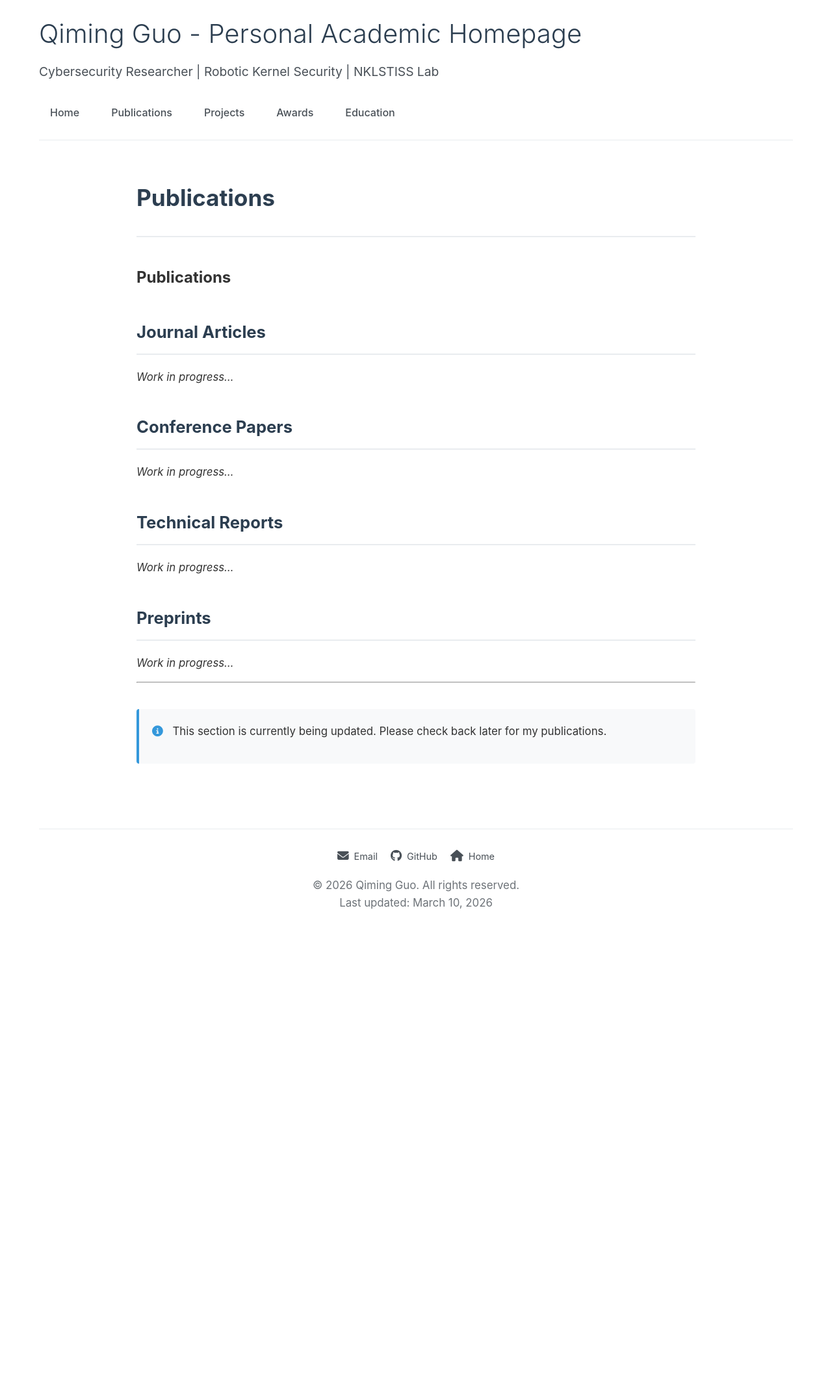
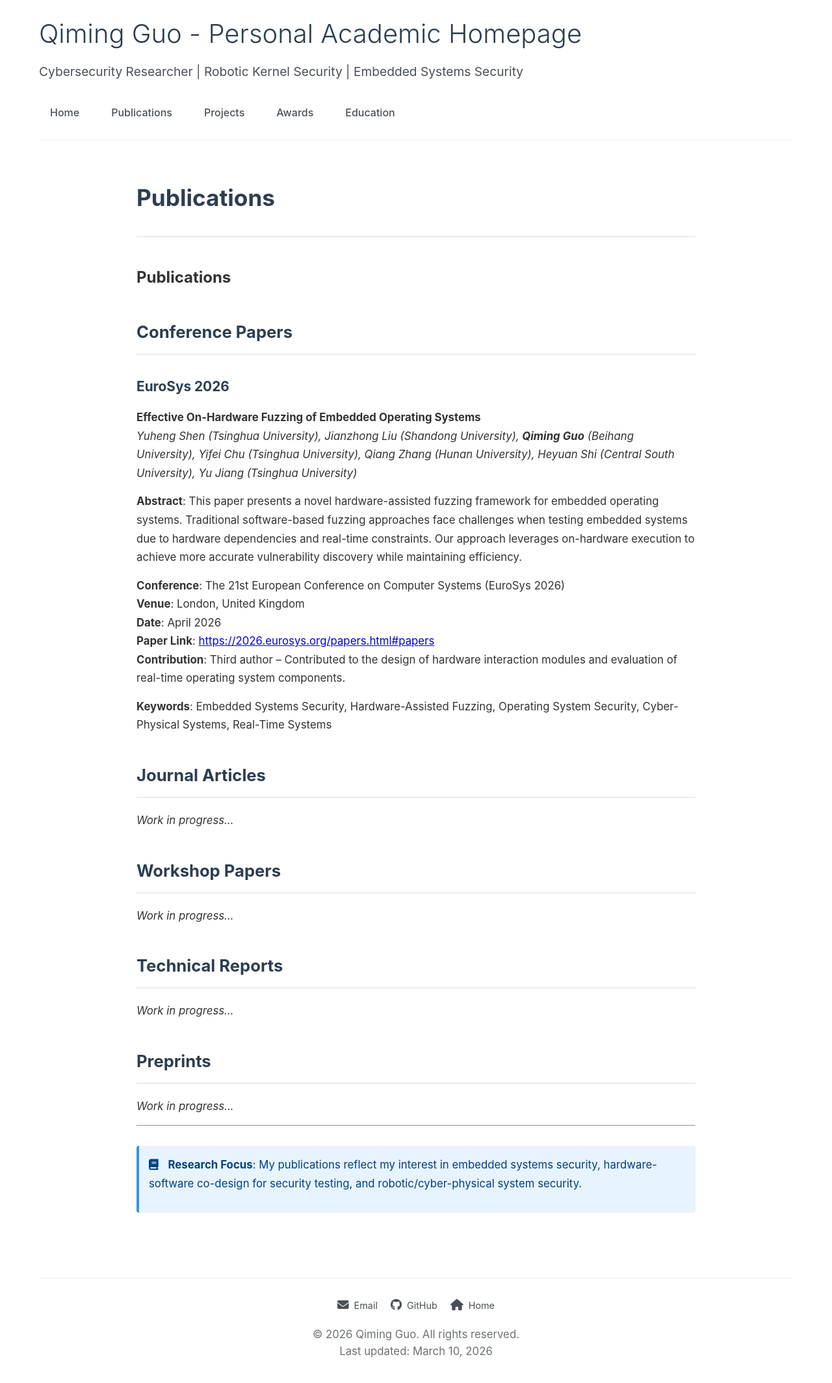
Before and after one commit to grubwithu/grubwithu.github.io, a Jekyll site: the page built from publications.md, in a window 1280 px wide. Shown: the whole page at 65% size. Built offline with Jekyll 4.4.1, drawn with Linux system fonts in a browser that asks for light colours; before the commit the page ends 1438 px from its top, so only the background shows below that.

Commit message:
Update website with accurate information
- Corrected NKLSTISS Lab affiliation: clarified as research collaboration
- Added EuroSys 2026 publication: 'Effective On-Hardware Fuzzing of Embedded Operating Systems'
- Updated research focus to include embedded systems security
- Enhanced publications page with conference paper details
- Updated projects page with hardware-assisted fuzzing research
- Refined educational background information

```diff
--- a/_config.yml
+++ b/_config.yml
@@ -1,6 +1,6 @@
 # Site Settings
 title: "Qiming Guo - Personal Academic Homepage"
-description: "Cybersecurity Researcher | Robotic Kernel Security | NKLSTISS Lab"
+description: "Cybersecurity Researcher | Robotic Kernel Security | Embedded Systems Security"
 baseurl: "" # the subpath of your site, e.g. /blog
 url: "https://grubwithu.github.io" # the base hostname & protocol for your site
 repository: "grubwithu/grubwithu.github.io"
@@ -35,7 +35,7 @@ theme: minima
 author:
   name: "Qiming Guo"
   email: "grub_49@163.com"
-  bio: "Cybersecurity Researcher | Robotic Kernel Security | NKLSTISS Lab"
+  bio: "Cybersecurity Researcher | Robotic Kernel Security | Embedded Systems"
   location: "Beijing, China"
   github: "grubwithu"
   linkedin: "" # leave empty for now
@@ -47,7 +47,7 @@ education:
   - degree: "Master's Degree"
     institution: "Beihang University (BUAA)"
     year: "Present"
-    details: "Computer Science, National Key Laboratory of Software and Information Security (NKLSTISS)"
+    details: "Computer Science, Research collaboration with NKLSTISS Lab"
   - degree: "Bachelor's Degree"
     institution: "Beihang University (BUAA)"
     year: "Previous"
--- a/publications.md
+++ b/publications.md
@@ -6,11 +6,27 @@ permalink: /publications/
 
 # Publications
 
+## Conference Papers
+
+### EuroSys 2026
+**Effective On-Hardware Fuzzing of Embedded Operating Systems**
+*Yuheng Shen (Tsinghua University), Jianzhong Liu (Shandong University), **Qiming Guo** (Beihang University), Yifei Chu (Tsinghua University), Qiang Zhang (Hunan University), Heyuan Shi (Central South University), Yu Jiang (Tsinghua University)*
+
+**Abstract**: This paper presents a novel hardware-assisted fuzzing framework for embedded operating systems. Traditional software-based fuzzing approaches face challenges when testing embedded systems due to hardware dependencies and real-time constraints. Our approach leverages on-hardware execution to achieve more accurate vulnerability discovery while maintaining efficiency.
+
+**Conference**: The 21st European Conference on Computer Systems (EuroSys 2026)
+**Venue**: London, United Kingdom
+**Date**: April 2026
+**Paper Link**: [https://2026.eurosys.org/papers.html#papers](https://2026.eurosys.org/papers.html#papers)
+**Contribution**: Third author – Contributed to the design of hardware interaction modules and evaluation of real-time operating system components.
+
+**Keywords**: Embedded Systems Security, Hardware-Assisted Fuzzing, Operating System Security, Cyber-Physical Systems, Real-Time Systems
+
 ## Journal Articles
 
 *Work in progress...*
 
-## Conference Papers
+## Workshop Papers
 
 *Work in progress...*
 
@@ -24,21 +40,72 @@ permalink: /publications/
 
 ---
 
-<div class="update-notice">
-  <p><i class="fas fa-info-circle"></i> This section is currently being updated. Please check back later for my publications.</p>
+<div class="publication-notes">
+  <p><i class="fas fa-book"></i> <strong>Research Focus</strong>: My publications reflect my interest in embedded systems security, hardware-software co-design for security testing, and robotic/cyber-physical system security.</p>
 </div>
 
 <style>
-.update-notice {
+.publication-notes {
+  padding: 15px;
+  background-color: #e7f3ff;
+  border-left: 4px solid #3498db;
+  margin-top: 30px;
+  border-radius: 4px;
+  color: #004085;
+}
+
+.publication-notes i {
+  color: #004085;
+  margin-right: 10px;
+}
+
+.publication-item {
+  margin-bottom: 30px;
   padding: 20px;
   background-color: #f8f9fa;
-  border-left: 4px solid #3498db;
-  margin-top: 40px;
-  border-radius: 4px;
+  border-radius: 8px;
+  border-left: 4px solid #2c3e50;
 }
 
-.update-notice i {
-  color: #3498db;
-  margin-right: 10px;
+.publication-title {
+  font-weight: 600;
+  color: #2c3e50;
+  margin-bottom: 10px;
+  font-size: 1.2rem;
+}
+
+.publication-authors {
+  color: #495057;
+  font-style: italic;
+  margin-bottom: 10px;
+}
+
+.publication-conference {
+  color: #6c757d;
+  font-size: 0.95rem;
+  margin-bottom: 15px;
+}
+
+.publication-abstract {
+  color: #333;
+  line-height: 1.6;
+  margin-bottom: 15px;
+  padding-left: 15px;
+  border-left: 2px solid #e9ecef;
+}
+
+.publication-details {
+  display: flex;
+  flex-wrap: wrap;
+  gap: 15px;
+  margin-top: 15px;
+  font-size: 0.9rem;
+}
+
+.publication-detail {
+  background-color: #e9ecef;
+  padding: 5px 10px;
+  border-radius: 4px;
+  color: #495057;
 }
 </style>
```
Also changed, not shown: education.md (+4 -2 lines), index.md (+13 -9 lines), projects.md (+15 -0 lines).
